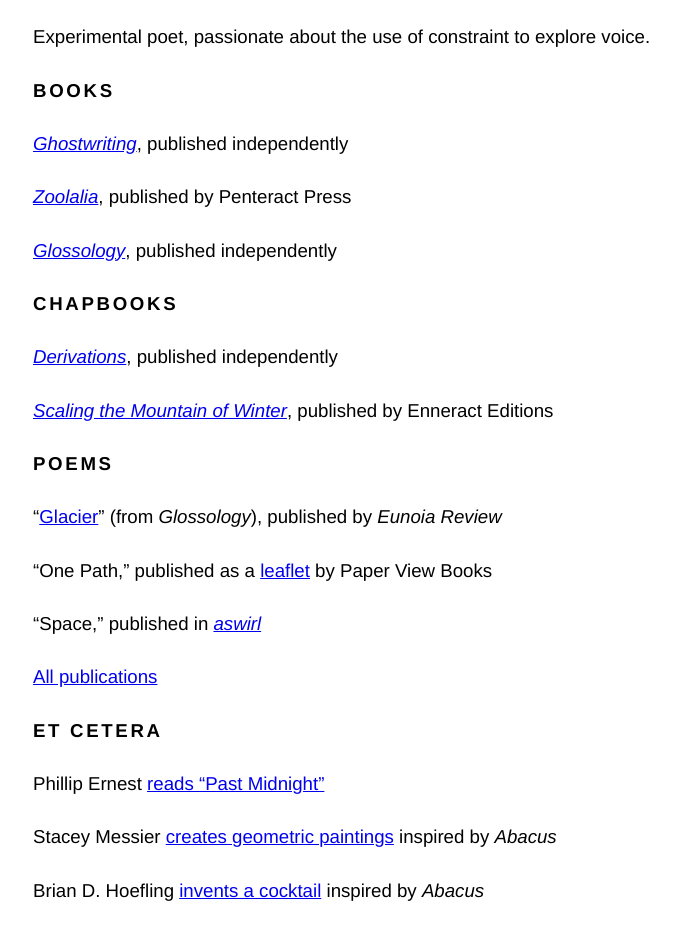
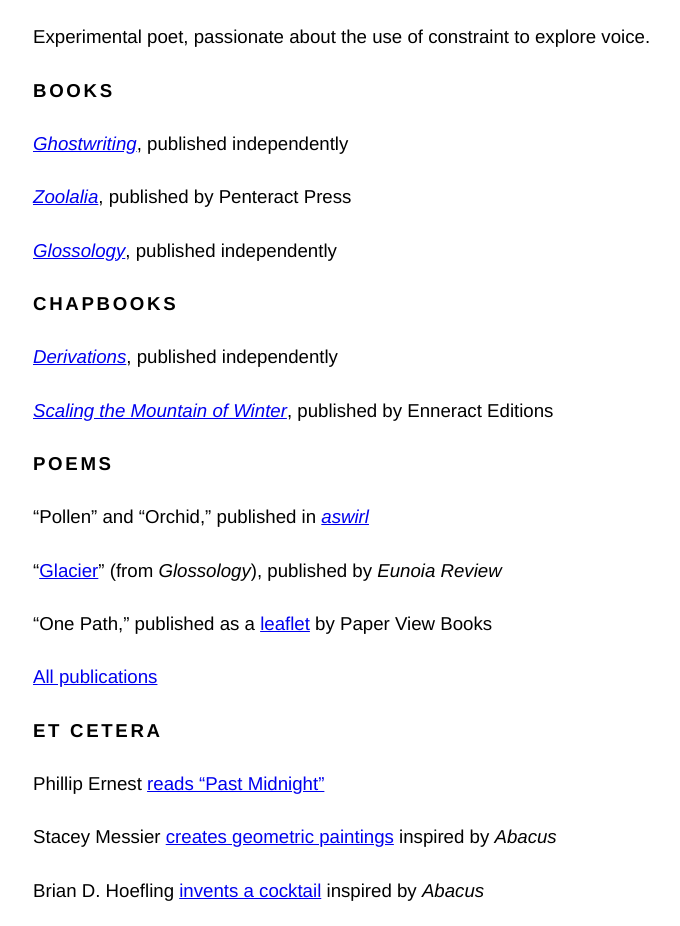
Before and after one commit to lukebradford/lukebradford.xyz, a plain HTML site: page index.html in a window 1280 px wide. Shown: the part 171-1097 px from the top of the page, without its empty margins (271-951 px from the left). Drawn offline with Linux system fonts and the light colour scheme.

Commit message:
Add 'Pollen' and 'Orchid'

```diff
--- a/index.html
+++ b/index.html
@@ -106,15 +106,15 @@
         <h2>POEMS</h2>
         <br>
         <p>
+        “Pollen” and “Orchid,” published in <i><a href="https://www.aswirlzine.com/product-page/issue-fourteen-summer">aswirl</a></i>
+        </p>
+        <br>
+        <p>
         “<a href="https://eunoiareview.wordpress.com/2024/11/11/glacier/">Glacier</a>” (from <i>Glossology</i>), published by <i>Eunoia Review</a></i>
         </p>
         <br>
         <p>
         “One Path,” published as a <a href="https://paperviewbooks.pt/books/one-path/">leaflet</a> by Paper View Books
-        </p>
-        <br>
-        <p>
-        “Space,” published in <i><a href="https://www.aswirlzine.com/product-page/issue-six-summer">aswirl</a></i>
         </p>
         <br>
         <p>
```
Also changed, not shown: publications.html (+4 -0 lines).
